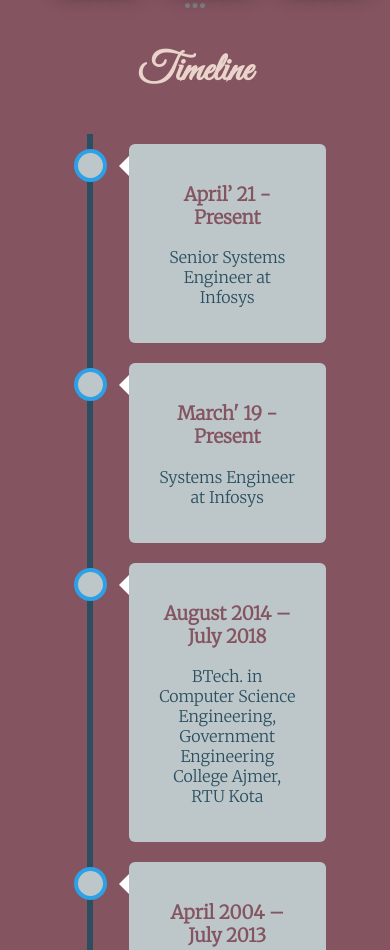
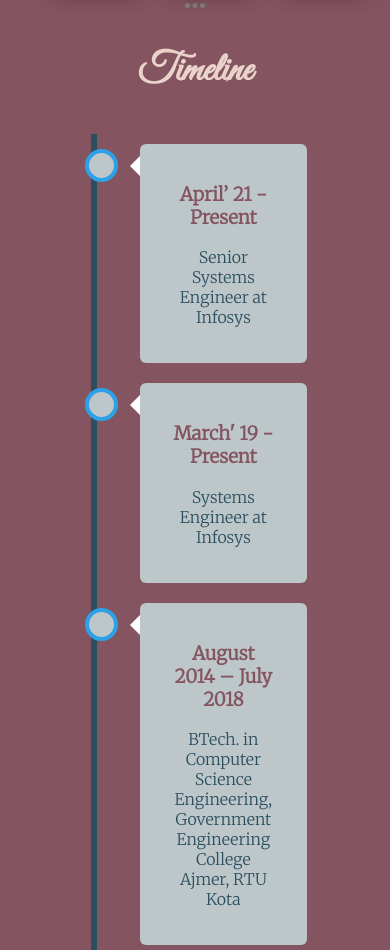
Before and after one commit to divanshi07/myPortfolio, a plain HTML site: page index.html in a window 390 px wide. Shown: the part 1898-2848 px from the top of the page. Drawn offline with Linux system fonts and the light colour scheme.

Commit message:
trying some changes

```diff
--- a/css/style.css
+++ b/css/style.css
@@ -222,7 +222,7 @@ a:hover{
   .timeline {
     position: relative;
     max-width: 1200px;
-    margin: 0 10% 0 15%;
+    margin: 0 15% 0 18%;
   }
 
   .timeline::after {
@@ -233,7 +233,7 @@ a:hover{
     top: 0;
     bottom: 0;
     left: 50%;
-    margin-left: -3px;
+    margin-left: -5px;
   }
 
   .container {
@@ -311,7 +311,7 @@ a:hover{
   }
   @media screen and (max-width: 600px) {
     .timeline::after {
-      left: 31px;
+      left: 10%;
     }
 
     .container {
```
